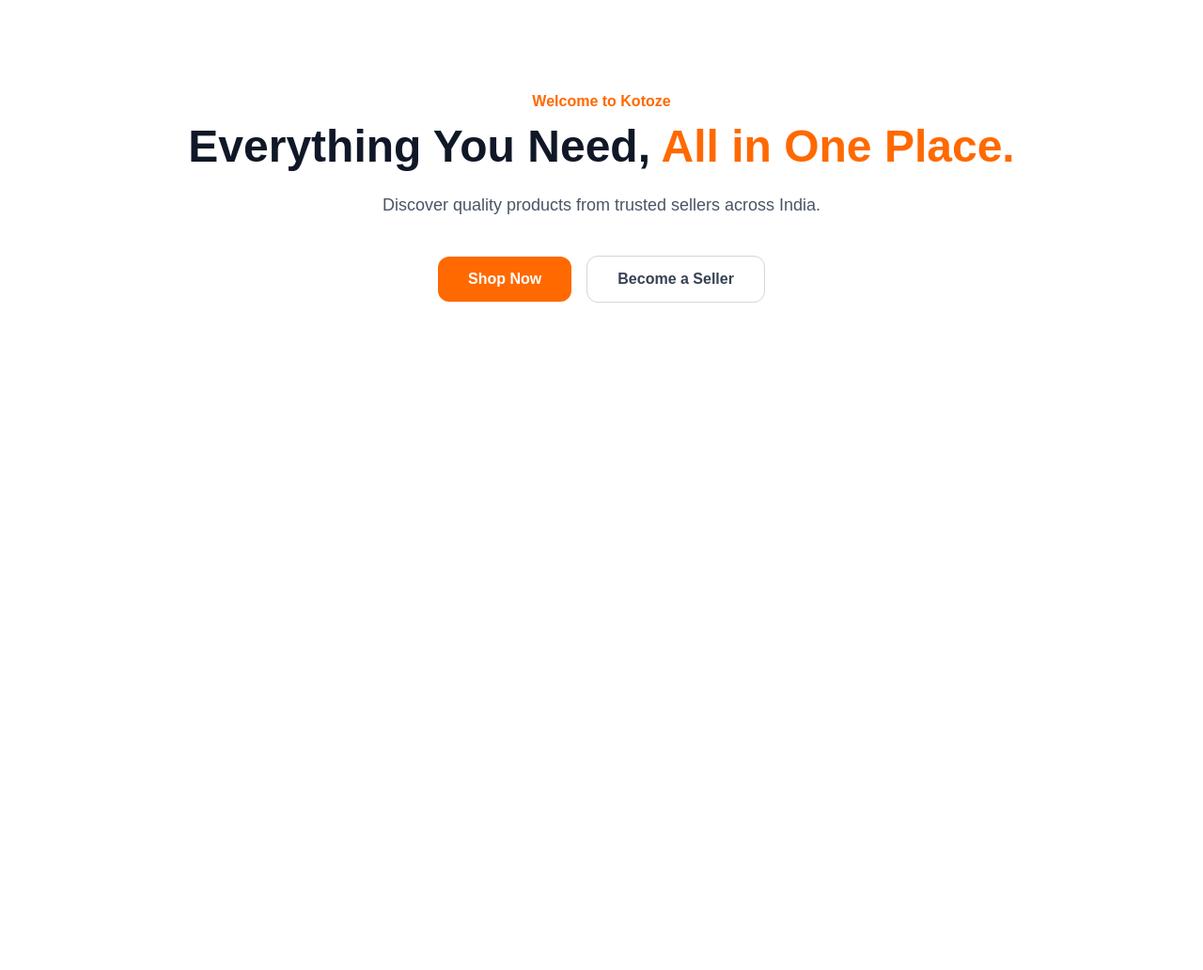
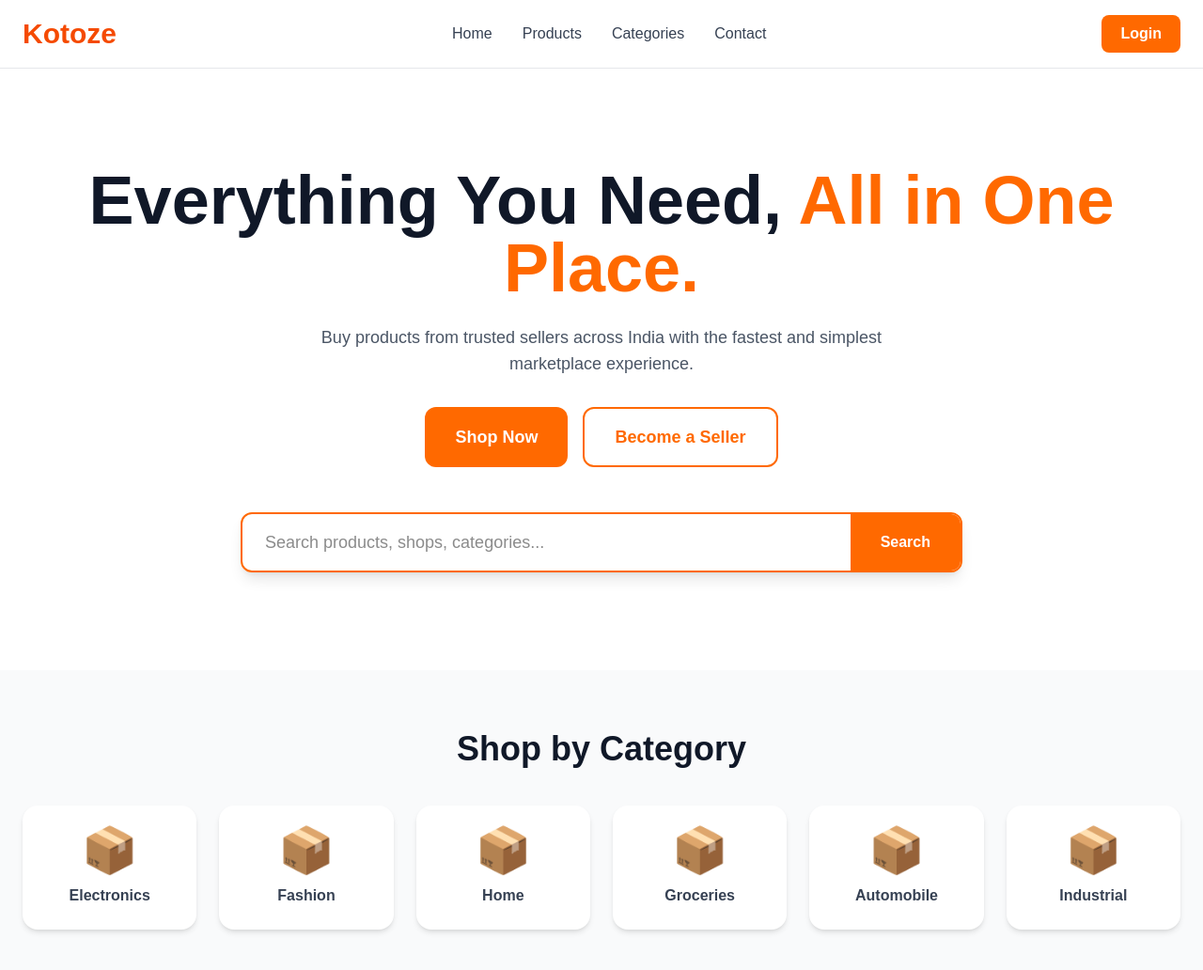
Before and after one commit to Sunil2505/Kotoze, a Next.js app: page / in a window 1280 px wide. Shown: the top 1032 px of the page at 94% size. Before the commit the page ends 800 px from the top, so only its background shows below. Built offline with nearby package versions, Linux system fonts and the light colour scheme.

Commit message:
Create homepage with hero, categories and featured products

```diff
--- a/src/app/page.tsx
+++ b/src/app/page.tsx
@@ -1,5 +1,141 @@
-import Hero from "@/components/home/Hero";
+const categories = [
+  "Electronics",
+  "Fashion",
+  "Home",
+  "Groceries",
+  "Automobile",
+  "Industrial",
+];
+
+const products = [
+  { name: "Wireless Headphones", price: "₹2,499" },
+  { name: "Office Chair", price: "₹5,999" },
+  { name: "Smart Watch", price: "₹3,299" },
+  { name: "Laptop Backpack", price: "₹1,499" },
+];
 
 export default function Home() {
-  return <Hero />;
+  return (
+    <main className="min-h-screen bg-white">
+      {/* Navbar */}
+      <header className="border-b border-gray-200">
+        <div className="mx-auto flex max-w-7xl items-center justify-between px-6 py-4">
+          <h1 className="text-3xl font-bold text-orange-600">Kotoze</h1>
+
+          <nav className="hidden gap-8 text-gray-700 md:flex">
+            <a href="#" className="hover:text-orange-500">
+              Home
+            </a>
+            <a href="#" className="hover:text-orange-500">
+              Products
+            </a>
+            <a href="#" className="hover:text-orange-500">
+              Categories
+            </a>
+            <a href="#" className="hover:text-orange-500">
+              Contact
+            </a>
+          </nav>
+
+          <button className="rounded-lg bg-orange-500 px-5 py-2 font-semibold text-white hover:bg-orange-600">
+            Login
+          </button>
+        </div>
+      </header>
+
+      {/* Hero */}
+      <section className="flex min-h-[80vh] flex-col items-center justify-center px-6 text-center">
+        <h2 className="mb-6 text-5xl font-bold text-gray-900 md:text-7xl">
+          Everything You Need,
+          <span className="text-orange-500"> All in One Place.</span>
+        </h2>
+
+        <p className="mb-8 max-w-2xl text-lg text-gray-600">
+          Buy products from trusted sellers across India with the fastest and
+          simplest marketplace experience.
+        </p>
+
+        <div className="flex flex-wrap justify-center gap-4">
+          <button className="rounded-xl bg-orange-500 px-8 py-4 text-lg font-semibold text-white hover:bg-orange-600">
+            Shop Now
+          </button>
+
+          <button className="rounded-xl border-2 border-orange-500 bg-white px-8 py-4 text-lg font-semibold text-orange-500 hover:bg-orange-50">
+            Become a Seller
+          </button>
+        </div>
+
+        {/* Search */}
+        <div className="mt-12 flex w-full max-w-3xl overflow-hidden rounded-xl border-2 border-orange-500 shadow-lg">
+          <input
+            type="text"
+            placeholder="Search products, shops, categories..."
+            className="flex-1 px-6 py-4 text-lg outline-none"
+          />
+
+          <button className="bg-orange-500 px-8 font-semibold text-white hover:bg-orange-600">
+            Search
+          </button>
+        </div>
+      </section>
+
+      {/* Categories */}
+      <section className="bg-gray-50 py-16">
+        <div className="mx-auto max-w-7xl px-6">
+          <h2 className="mb-10 text-center text-4xl font-bold text-gray-900">
+            Shop by Category
+          </h2>
+
+          <div className="grid grid-cols-2 gap-6 md:grid-cols-3 lg:grid-cols-6">
+            {categories.map((category) => (
+              <div
+                key={category}
+                className="cursor-pointer rounded-2xl bg-white p-6 text-center shadow-md transition hover:-translate-y-1 hover:shadow-xl"
+              >
+                <div className="mb-3 text-5xl">📦</div>
+
+                <h3 className="font-semibold text-gray-700">{category}</h3>
+              </div>
+            ))}
+          </div>
+        </div>
+      </section>
+
+      {/* Featured Products */}
+      <section className="bg-white py-16">
+        <div className="mx-auto max-w-7xl px-6">
+          <h2 className="mb-10 text-center text-4xl font-bold text-gray-900">
+            Featured Products
+          </h2>
+
+          <div className="grid gap-8 sm:grid-cols-2 lg:grid-cols-4">
+            {products.map((product) => (
+              <div
+                key={product.name}
+                className="overflow-hidden rounded-2xl border border-gray-200 bg-white shadow-md transition hover:-translate-y-1 hover:shadow-xl"
+              >
+                <div className="flex h-52 items-center justify-center bg-gray-100 text-7xl">
+                  📦
+                </div>
+
+                <div className="p-5">
+                  <h3 className="text-xl font-semibold text-gray-900">
+                    {product.name}
+                  </h3>
+
+                  <p className="mt-2 text-2xl font-bold text-orange-500">
+                    {product.price}
+                  </p>
+
+                  <button className="mt-5 w-full rounded-lg bg-orange-500 py-3 font-semibold text-white hover:bg-orange-600">
+                    View Details
+                  </button>
+                </div>
+              </div>
+            ))}
+          </div>
+        </div>
+      </section>
+    </main>
+  );
 }
```
